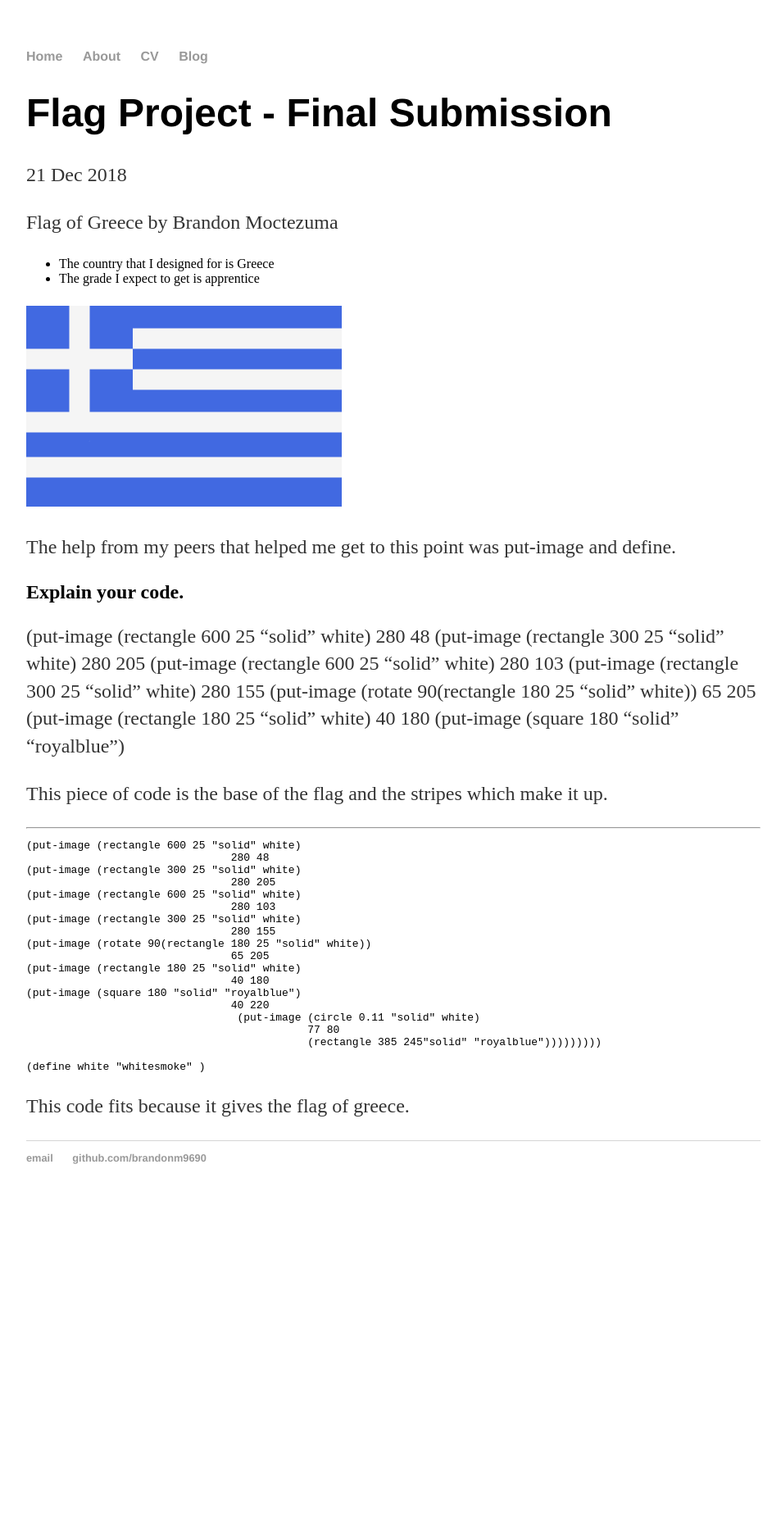
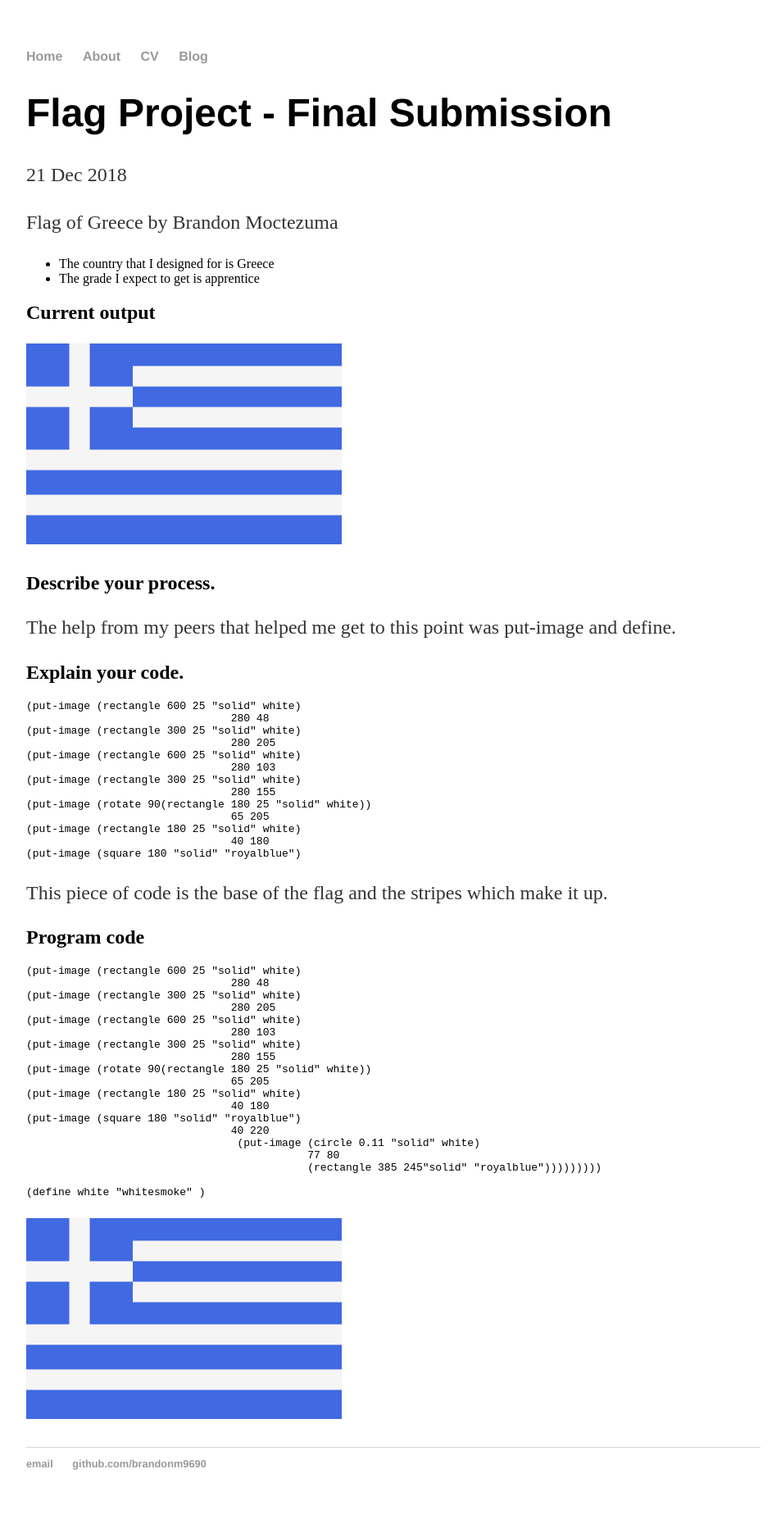
Before and after one commit to brandonm9690/brandonm9690.github.io, a Jekyll site: the page built from _posts/2018-12-21-weekly-reflection-14.md, in a window 1280 px wide. Shown: the whole page at 82% size, without its empty margins (160-1113 px from the left). Built offline with Jekyll 4.4.1, drawn with Linux system fonts in a browser that asks for light colours; before the commit the page ends 1480 px from its top, so only the background shows below that.

Commit message:
Update 2018-12-21-weekly-reflection-14.md

````diff
--- a/_posts/2018-12-21-weekly-reflection-14.md
+++ b/_posts/2018-12-21-weekly-reflection-14.md
@@ -10,15 +10,19 @@ Flag of Greece by Brandon Moctezuma
 -  The country that I designed for is Greece
 -  The grade I expect to get is apprentice
 
+## Current output
+
 ![Flag](/images/final-flag.png)
 
 
 
-
+## Describe your process.
 The help from my peers that helped me get to this point was put-image and define.
 
 
 ## Explain your code.
+
+```
 (put-image (rectangle 600 25 "solid" white)
                                 280 48
 (put-image (rectangle 300 25 "solid" white)
@@ -32,10 +36,11 @@ The help from my peers that helped me get to this point was put-image and define
 (put-image (rectangle 180 25 "solid" white)
                                 40 180
 (put-image (square 180 "solid" "royalblue")
+```
 
 This piece of code is the base of the flag and the stripes which make it up.
 
-* * *
+## Program code
 
 ```
 (put-image (rectangle 600 25 "solid" white)
@@ -59,5 +64,4 @@ This piece of code is the base of the flag and the stripes which make it up.
 (define white "whitesmoke" )
 ```
 
-
-This code fits because it gives the flag of greece.
+![Flag](/images/final-flag.png)
````
